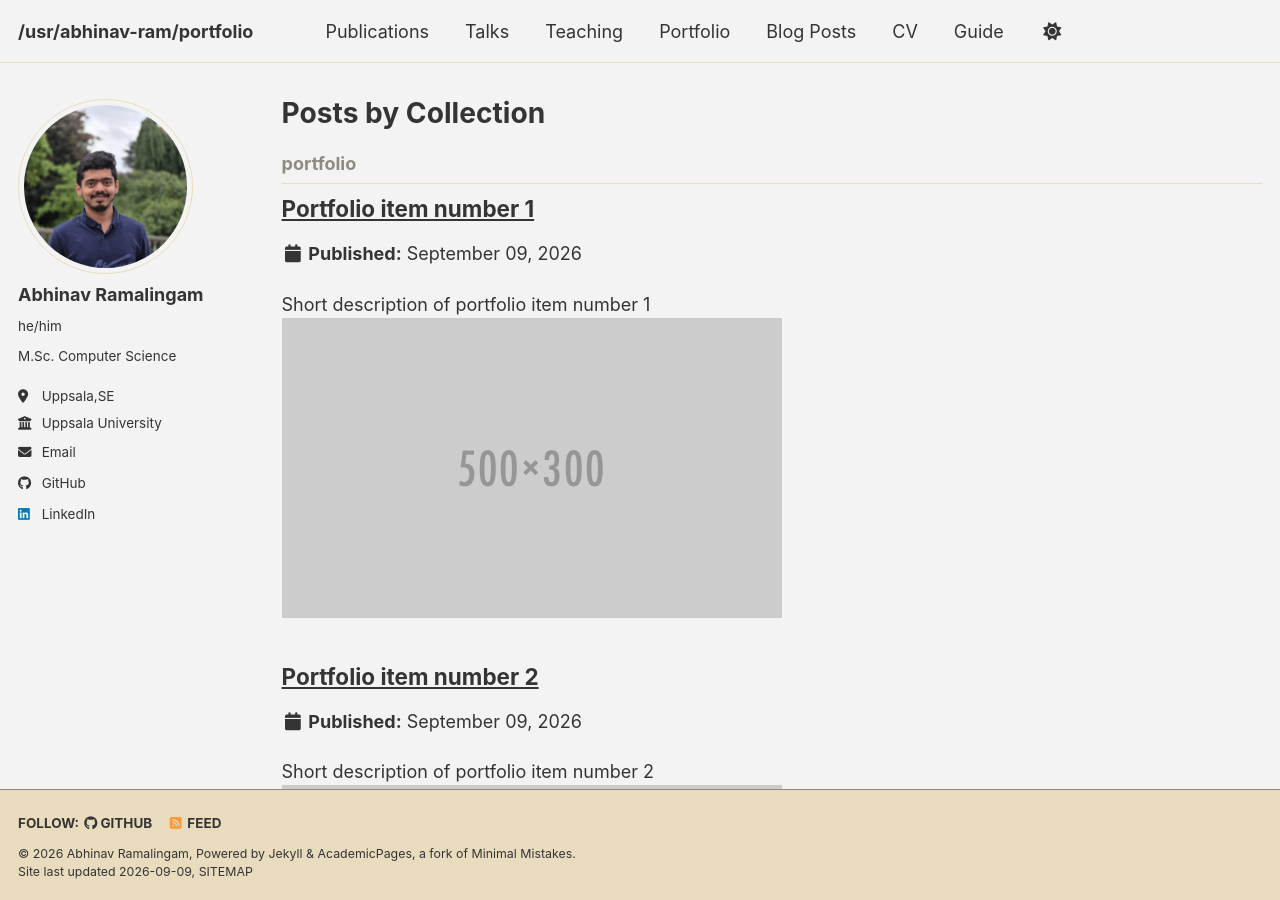
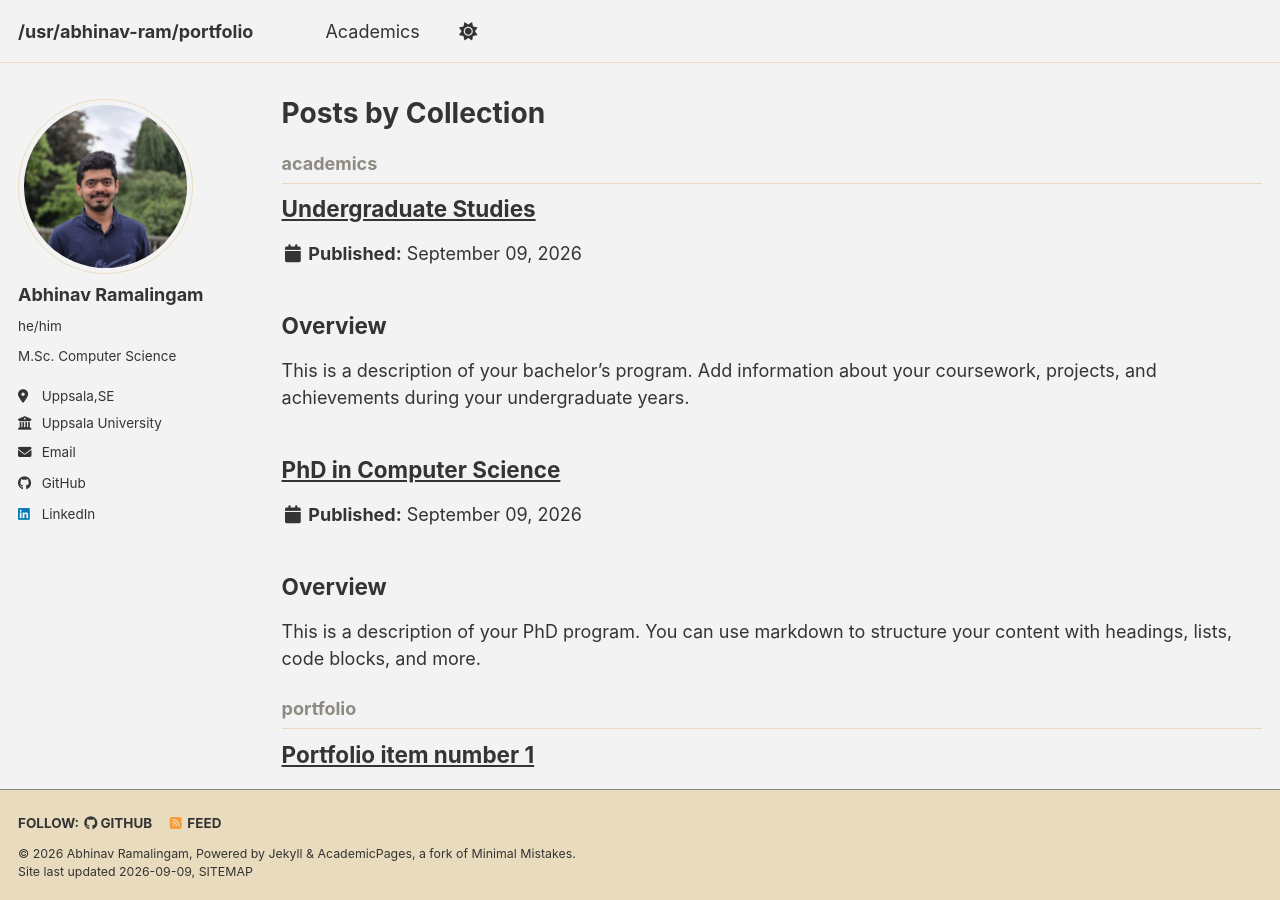
Before and after one commit to Abhinav-Ram/Abhinav-Ram.github.io, a Jekyll site: the page built from _pages/collection-archive.html, in a window 1280 px wide and 900 px high. Built offline with Jekyll 4.4.1, drawn with Linux system fonts in a browser that asks for light colours; a style sheet for code colours, icons or effects is not loaded.

Commit message:
academics

````diff
--- /dev/null
+++ b/_academics/2016-08-bachelors-example.md
@@ -0,0 +1,32 @@
+---
+title: "Undergraduate Studies"
+collection: academics
+# type: "Bachelor's Degree"
+# permalink: /academics/2016-08-bachelors-example
+organisation: "Uni"
+designation: "Bachelor of Engineering"
+field: "Computer Science and Engineering"
+start_date: "08/2016"
+end_date: "05/2020"
+---
+
+## Overview
+This is a description of your bachelor's program. Add information about your coursework, projects, and achievements during your undergraduate years.
+
+## Highlights
+- GPA: 3.8/4.0
+- Dean's List all 4 years
+- President of Computer Science Club
+
+## Relevant Coursework
+- Data Structures and Algorithms
+- Operating Systems
+- Database Systems
+- Software Engineering
+- Artificial Intelligence
+
+## Projects
+- Built a machine learning classifier for image recognition
+- Developed a full-stack web application for university management
+
+You can structure this however you like using markdown formatting!
--- /dev/null
+++ b/_academics/2020-09-phd-example.md
@@ -0,0 +1,34 @@
+---
+title: "PhD in Computer Science"
+collection: academics
+# type: "PhD"
+# permalink: /academics/2020-09-phd-example
+organisation: "University of Example"
+designation: "Doctor of Philosophy"
+field: "Computer Science"
+start_date: "09/2020"
+end_date: "06/2024"
+---
+
+## Overview
+This is a description of your PhD program. You can use markdown to structure your content with headings, lists, code blocks, and more.
+
+## Key Achievements
+- Developed a novel algorithm for distributed computing
+- Published 5 papers in top-tier conferences
+- Advised 3 undergraduate research projects
+
+## Research Areas
+- Distributed Systems
+- Machine Learning
+- Cloud Computing
+
+## Code Example
+```python
+def example_function():
+    print("Your research code goes here")
+    return True
+```
+
+## Final Thoughts
+Add any additional details about your academic experience here.
--- a/_config.yml
+++ b/_config.yml
@@ -221,6 +221,9 @@ kramdown:
 
 # These settings control the types of collections used by the template
 collections:
+  academics:
+    output: true
+    permalink: /:collection/:path/
   teaching:
     output: true
     permalink: /:collection/:path/
@@ -255,6 +258,15 @@ defaults:
     values:
       layout: single
       author_profile: true
+  # _academics
+  - scope:
+      path: ""
+      type: academics
+    values:
+      layout: single
+      author_profile: true
+      share: true
+      comments: true
   # _teaching
   - scope:
       path: ""
````
Also changed, not shown: _data/cv.json (+4 -4 lines), _data/navigation.yml (+18 -15 lines), _pages/about.md (+1 -1 lines), _pages/academics.html (added, +12 -0 lines), 1 other file.
